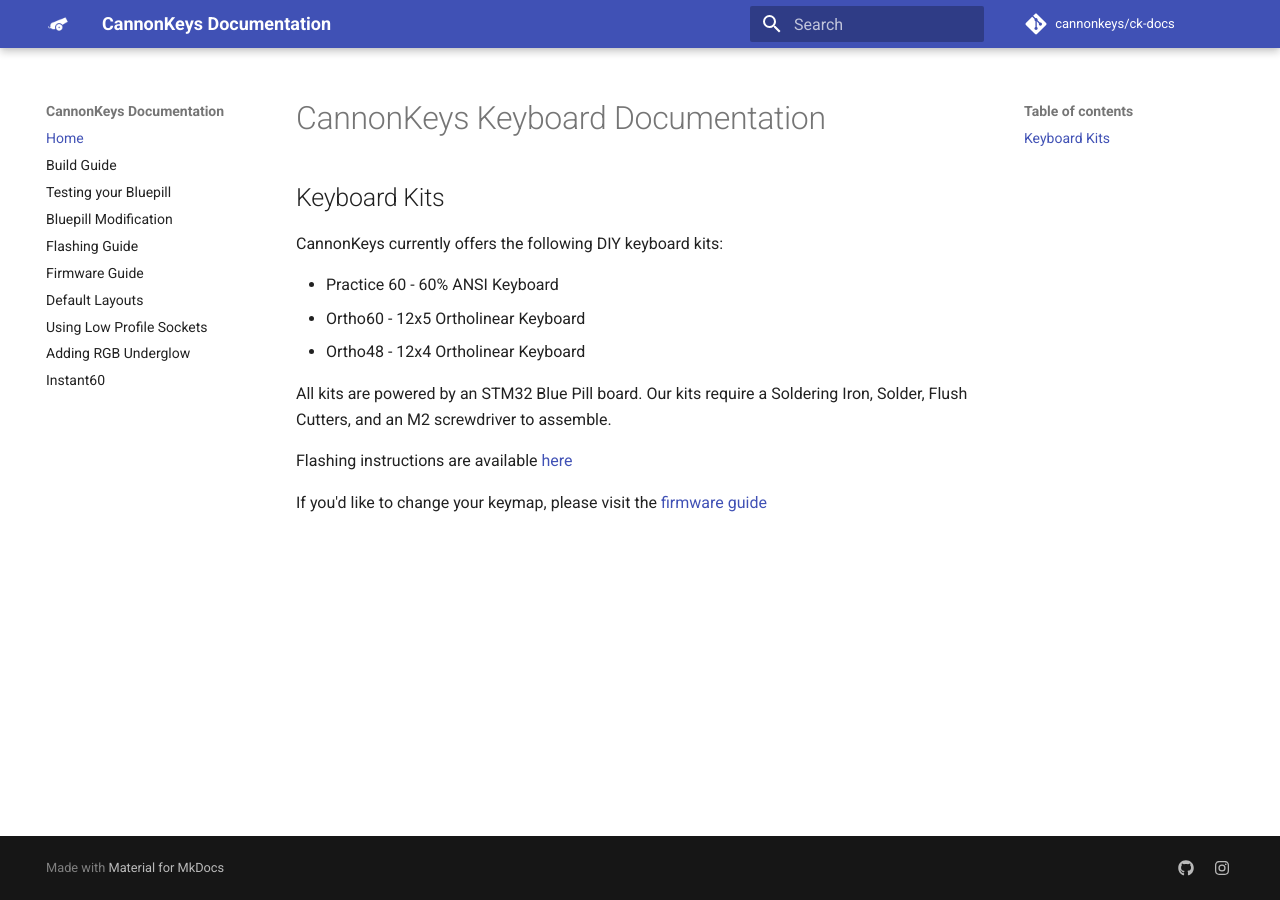
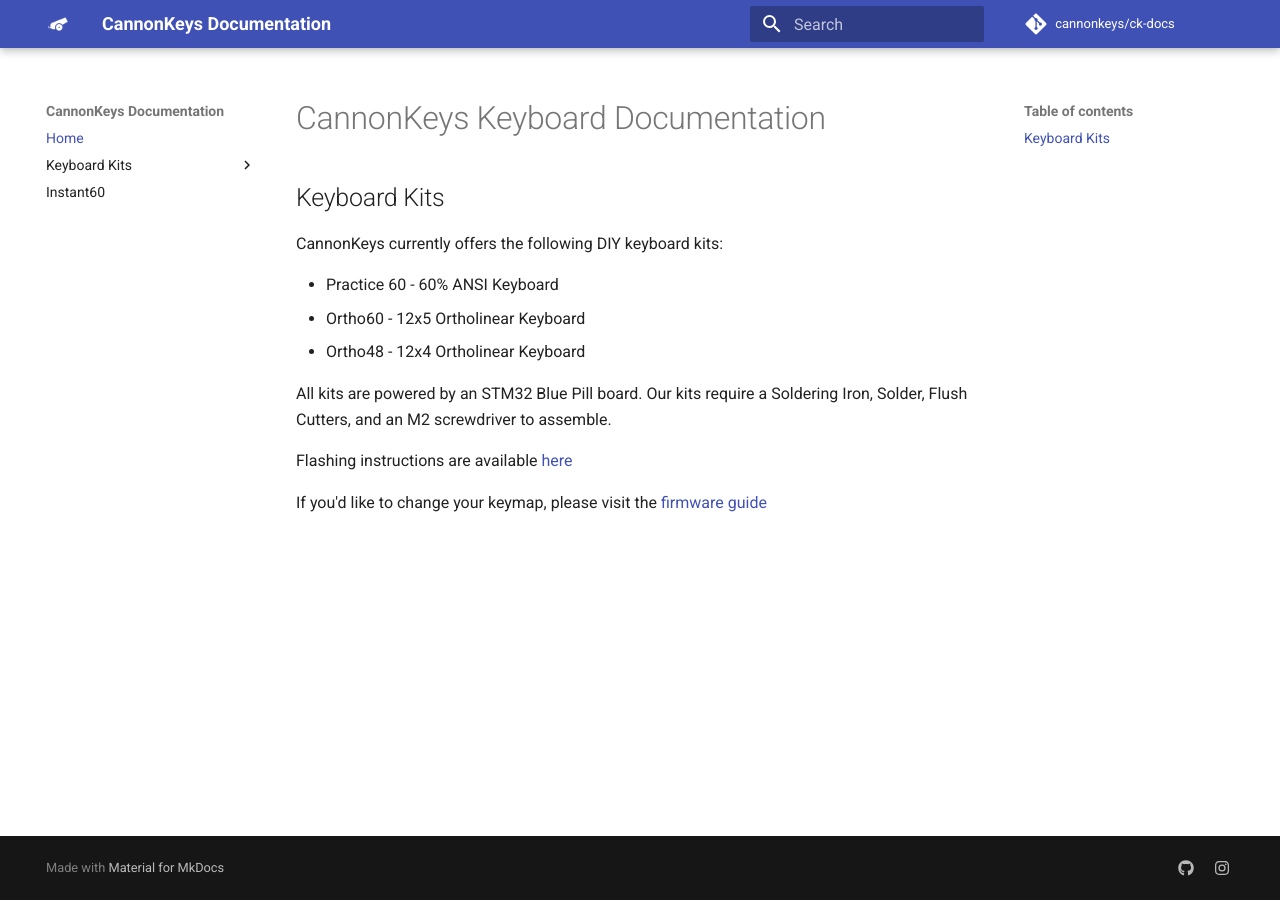
Before and after one commit to cannonkeys/ck-docs, an MkDocs documentation site: the page built from docs/index.md, in a window 1280 px wide. Built offline with MkDocs 1.6.1 and Material for MkDocs 9.7.7, drawn with Linux system fonts in a browser that asks for light colours; comment, search, counter and statistics services are not loaded.

Commit message:
Update navigation menu

```diff
--- a/mkdocs.yml
+++ b/mkdocs.yml
@@ -9,14 +9,15 @@ markdown_extensions:
   - admonition
 nav:
   - Home: index.md
-  - Build Guide: bluepill-build.md
-  - Testing your Bluepill: bluepill-test.md
-  - Bluepill Modification: bluepill-mod.md
-  - Flashing Guide: flashing.md
-  - Firmware Guide: firmware.md
-  - Default Layouts: default-layouts.md
-  - Using Low Profile Sockets: sockets.md
-  - Adding RGB Underglow: rgb_underglow.md
+  - Keyboard Kits:
+    - Build Guide: bluepill-build.md
+    - Testing your Bluepill: bluepill-test.md
+    - Bluepill Modification: bluepill-mod.md
+    - Flashing Guide: flashing.md
+    - Firmware Guide: firmware.md
+    - Default Layouts: default-layouts.md
+    - Using Low Profile Sockets: sockets.md
+    - Adding RGB Underglow: rgb_underglow.md
   - Instant60: instant60.md
 
 extra:
```
